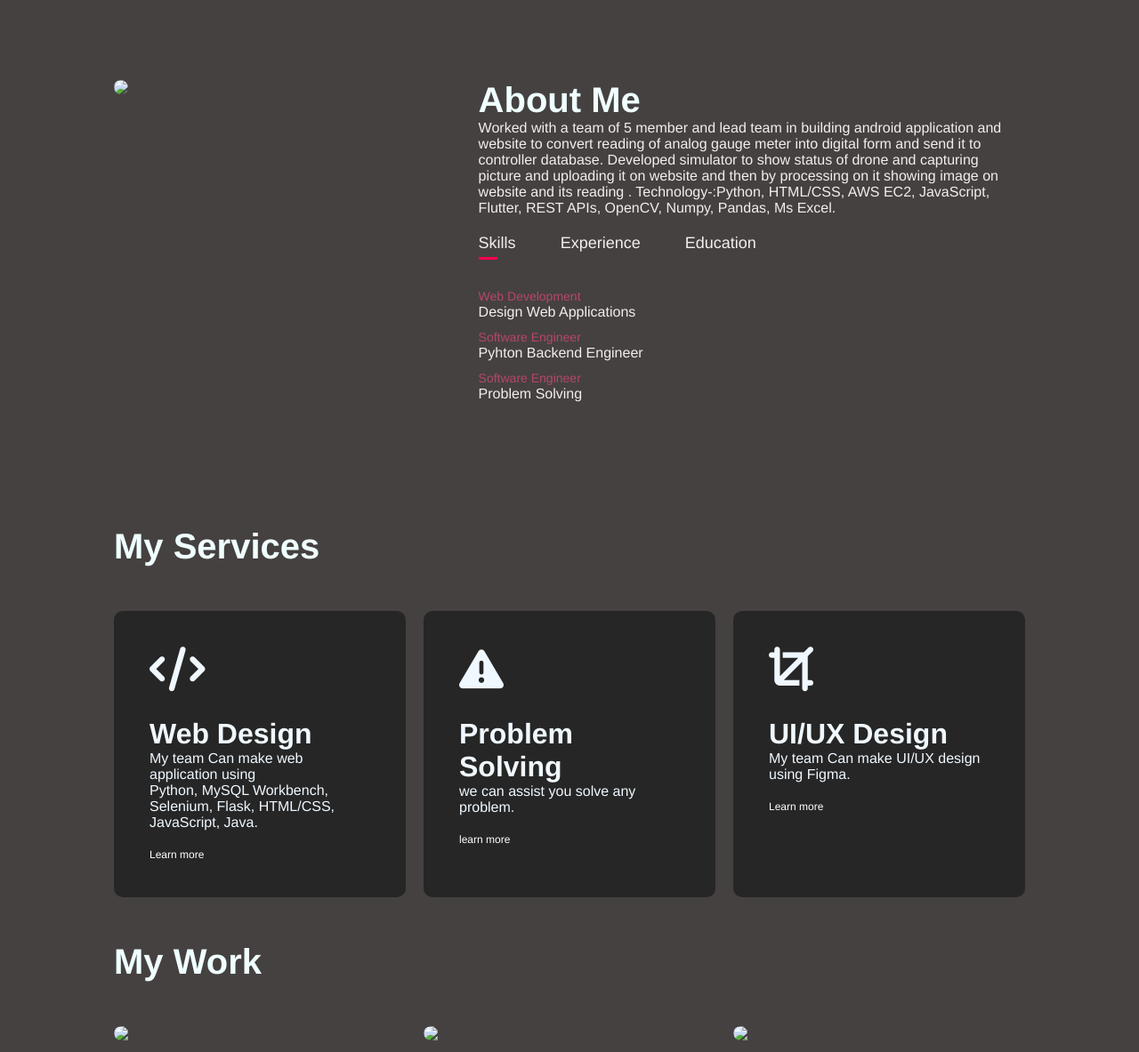
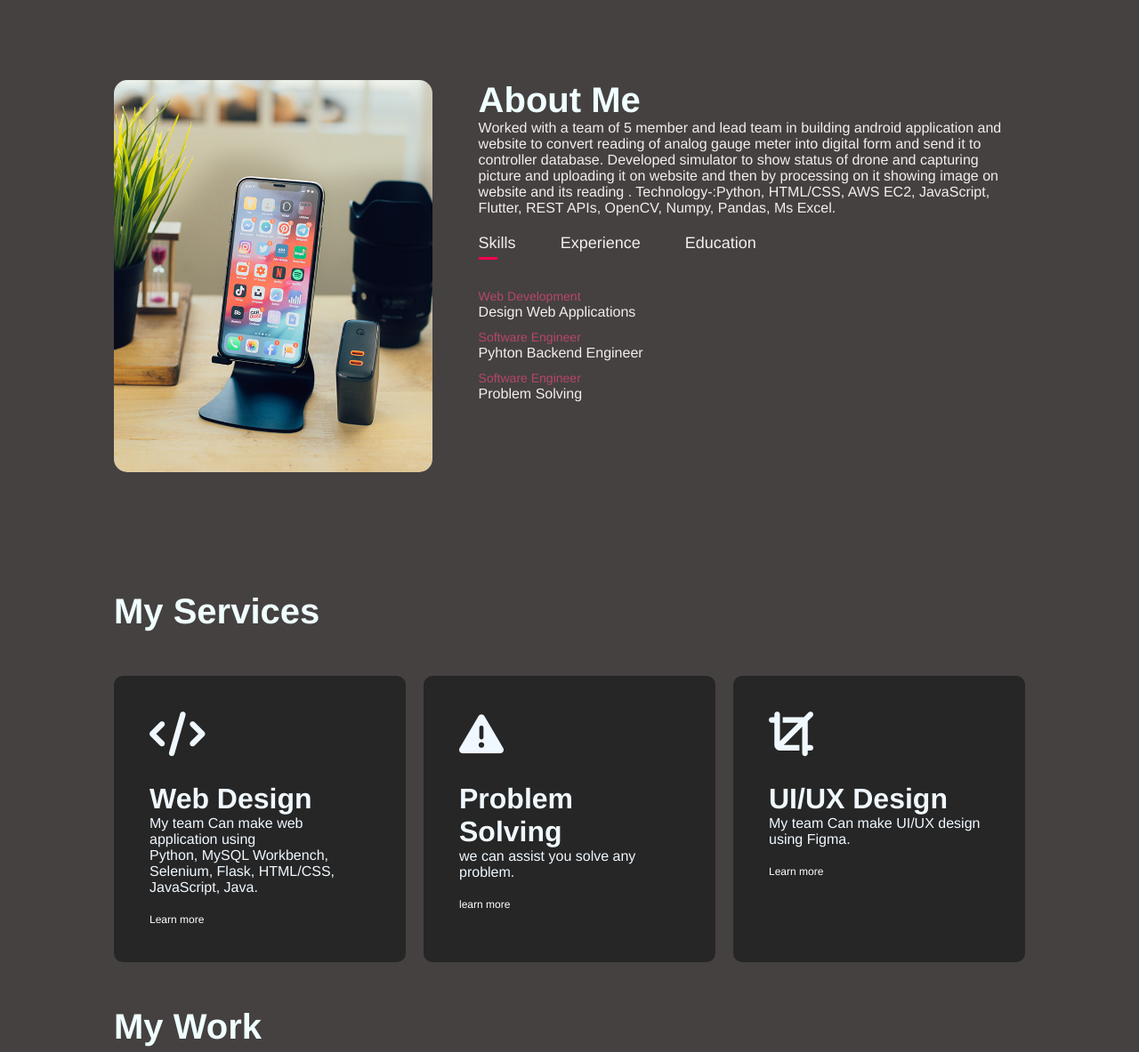
Before and after one commit to GauravS-07/Portfolio, a plain HTML site: page index.html in a window 1280 px wide. Shown: the part 800-1983 px from the top of the page at 89% size. Drawn offline with Linux system fonts and the light colour scheme; files whose address does not match are found by name.

Commit message:
Update index.html

```diff
--- a/index.html
+++ b/index.html
@@ -12,7 +12,7 @@
     <div id="header">
         <div class="container">
             <nav>
-                <img src="Images/logo2.jpg"class="logo">
+                <img src="logo2.jpg"class="logo">
                 <ul >
                     <li><a href="#header">Home</a></li>
                     <li><a href="#about">About</a></li>
@@ -35,7 +35,7 @@
         <div class="container">
             <div class="row">
                 <div class="about-col-1">
-                    <img src="Images/work-1.png">
+                    <img src="work-1.png">
                 </div>
                 <div class="about-col-2">
                     <h1 class="subtitle">About Me</h1>
@@ -111,7 +111,7 @@
             <h1 class="subtitle">My Work</h1>
             <div class="work-list">
                 <div class="work">
-                    <img src="Images/work-1.png">
+                    <img src="work-1.png">
                     <div class="layer">
                         <h3>Food ordering web application</h3>
                         <p>web connect with food you want</p>
@@ -119,7 +119,7 @@
                     </div>
                 </div>
                 <div class="work">
-                    <img src="Images/work-2.png">
+                    <img src="work-2.png">
                     <div class="layer">
                         <h3>Agro Tech</h3>
                         <p>web application connect with fruit disease detection and its solution</p>
@@ -127,7 +127,7 @@
                     </div>
                 </div>
                 <div class="work">
-                    <img src="Images/work-3.png">
+                    <img src="work-3.png">
                     <div class="layer">
                         <h3>Counter application </h3>
                         <p>web application help in count.</p>
@@ -159,7 +159,7 @@
 
                     </div>
 
-                    <a download class="btn btn2"href="Images/GauravShinde.pdf">Download CV</a>
+                    <a download class="btn btn2"href="GauravShinde.pdf">Download CV</a>
 
                 </div>
 
```
